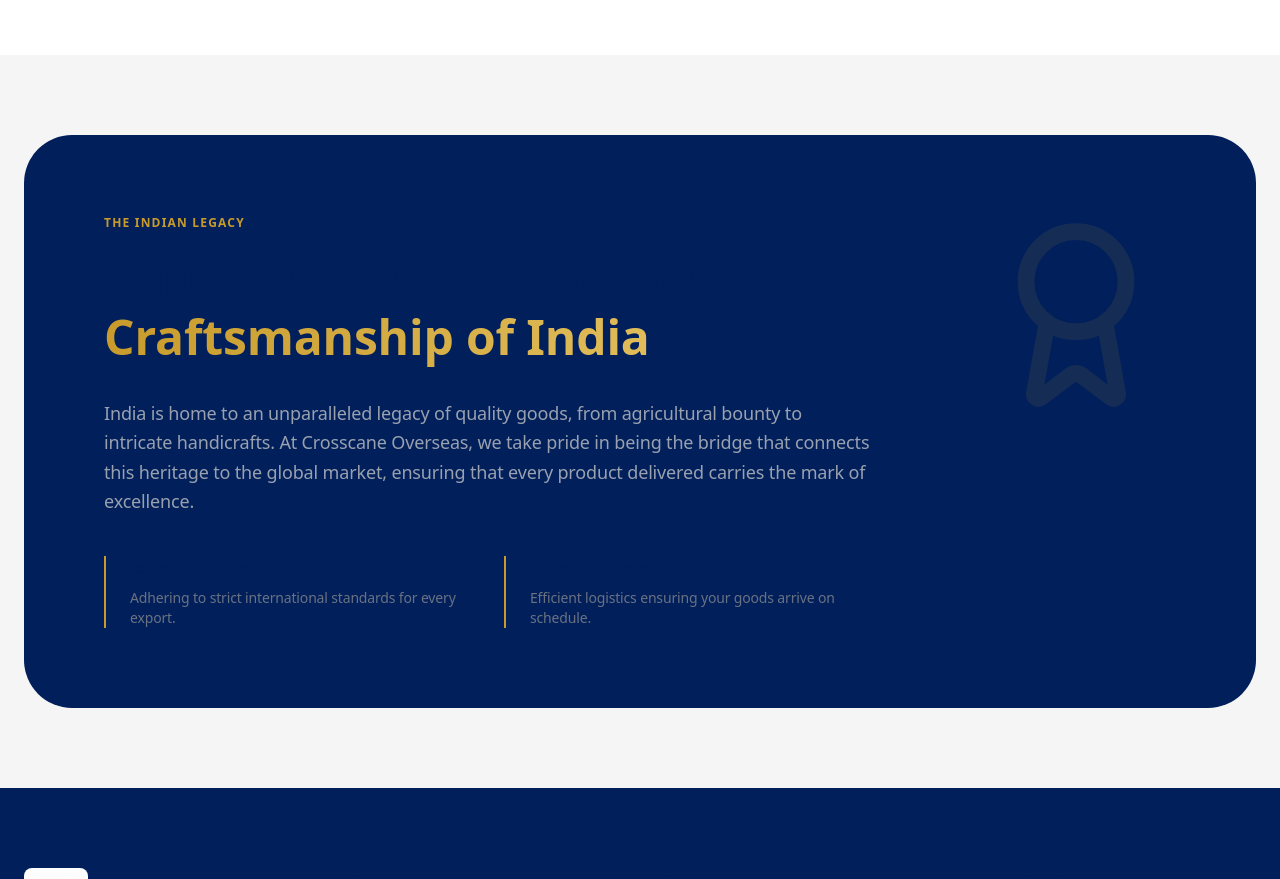
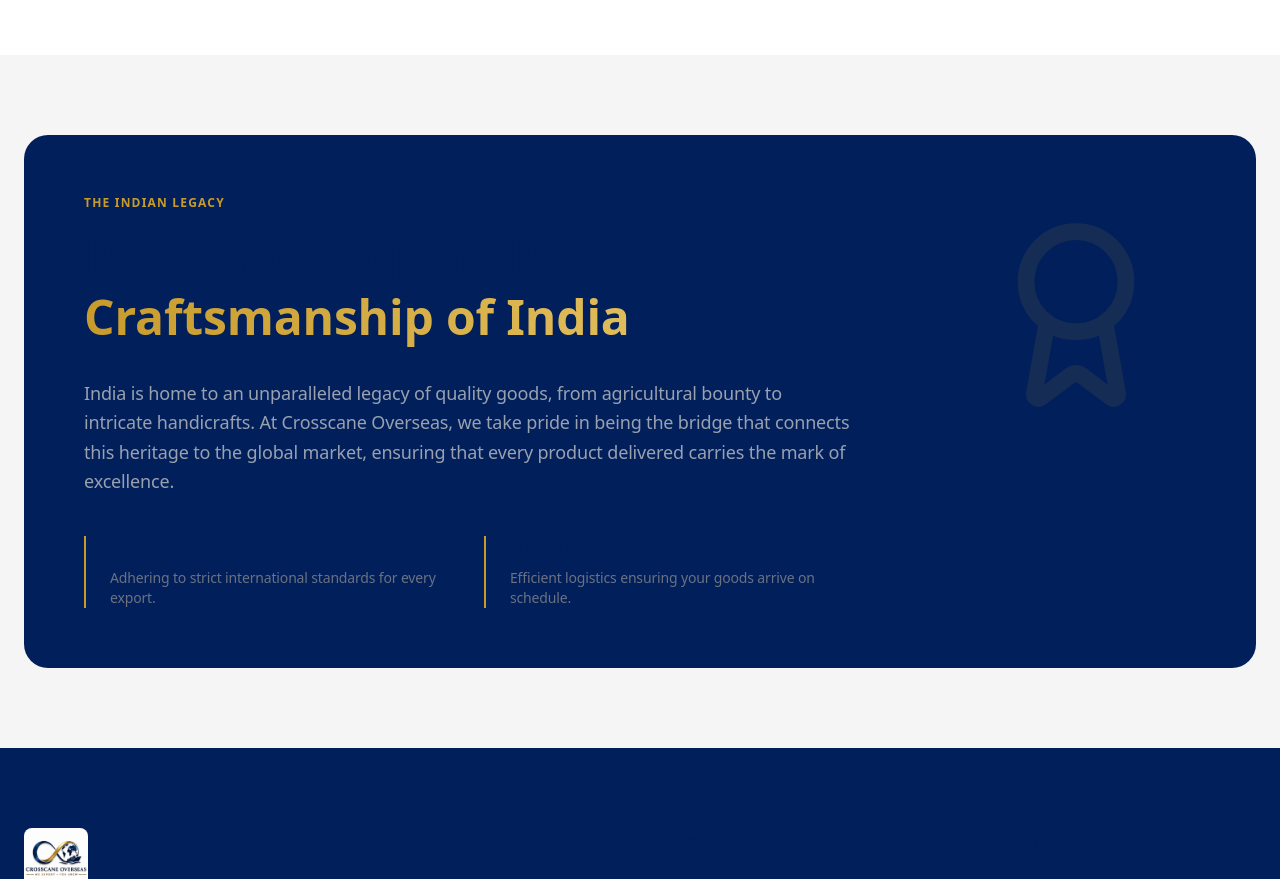
Before and after one commit to govind-anjana/Crosscane_project, a React (Vite) app: page /about in a window 1280 px wide. Shown: the part 1620-2499 px from the top of the page. Built offline with nearby package versions, Linux system fonts and the light colour scheme.

Commit message:
feat: add About page with company overview, values, and mission sections

```diff
--- a/src/pages/about/About.jsx
+++ b/src/pages/about/About.jsx
@@ -113,11 +113,11 @@
       {/* Indian Craftsmanship Section */}
       <section className="py-20 bg-bg-primary">
         <div className="container mx-auto px-6">
-          <div className="bg-navy-900 rounded-[3rem] overflow-hidden relative">
+          <div className="bg-navy-900 rounded-3xl overflow-hidden relative">
             <div className="absolute top-0 right-0 p-20 opacity-10">
               <Award size={200} className="text-gold-500" />
             </div>
-            <div className="p-12 md:p-20 relative z-10">
+            <div className="p-12 md:p-15 relative z-10">
               <div className="max-w-3xl">
                 <span className="text-gold-500 font-semibold tracking-widest text-xs uppercase mb-4 block">The Indian Legacy</span>
                 <h2 className="text-3xl md:text-5xl font-semibold text-white mb-8 leading-tight">
```
